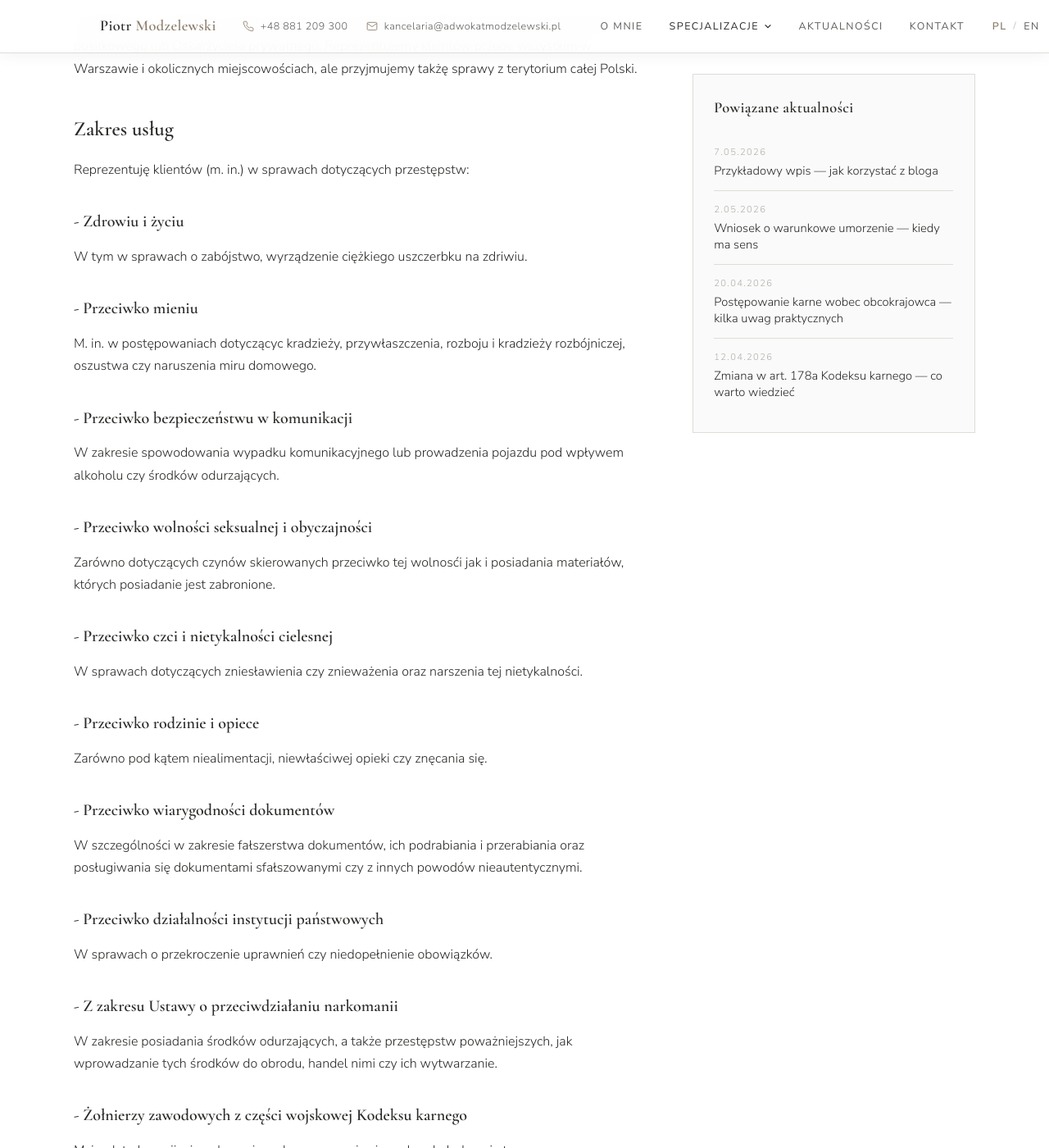
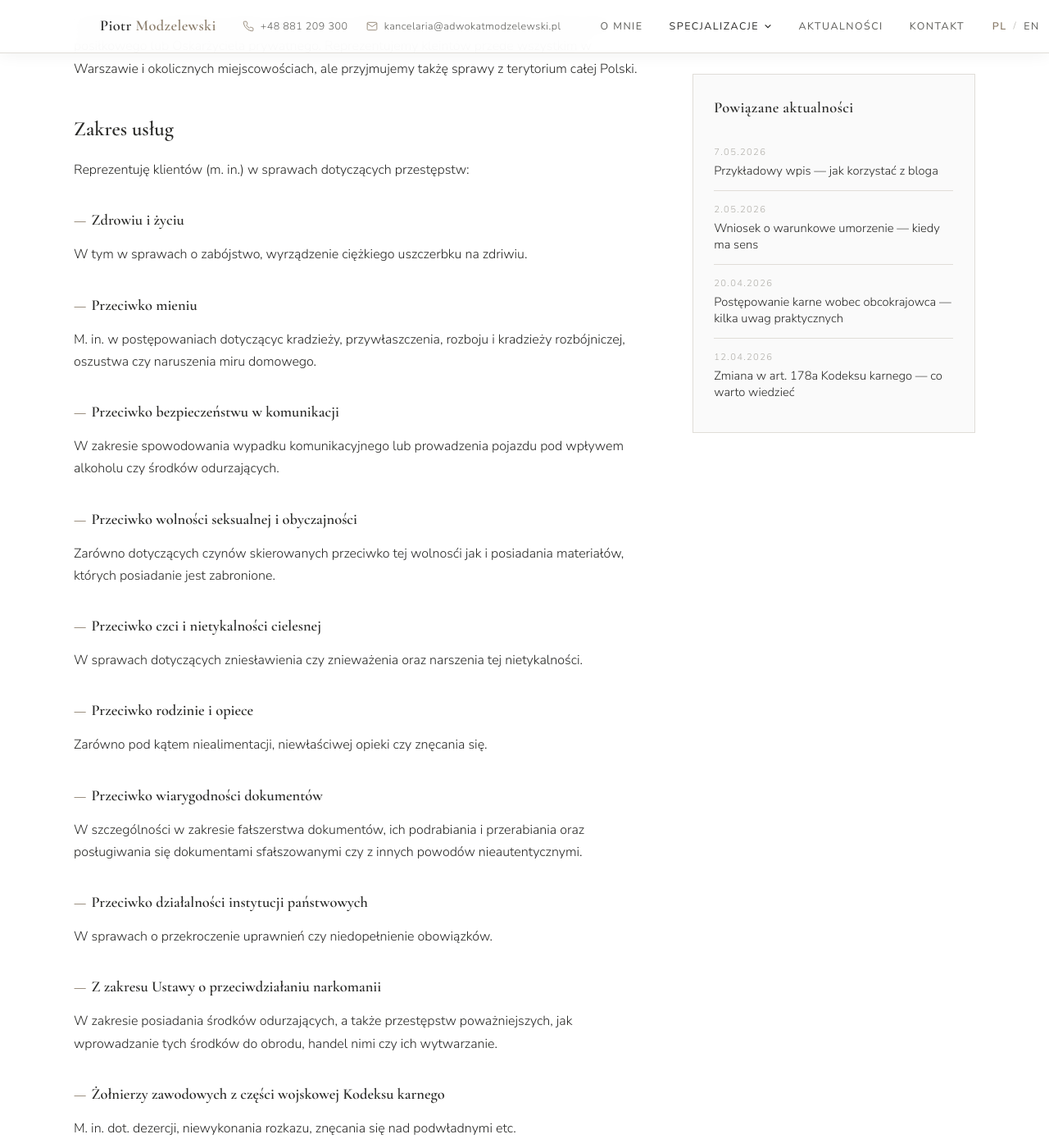
Before and after one commit to pmmodzelewski/adwokatmodzelewski.pl, a Jekyll site: the page built from _specjalizacje/prawo-karne.md, in a window 1280 px wide and 1400 px high, scrolled down 752 px. Shown: the whole window at 82% size. Built offline with Jekyll 4.4.1, drawn with Linux system fonts in a browser that asks for light colours; Markdown is read by kramdown in place of the engine named in the settings; some of the changed text lies outside the part shown.

Commit message:
style: h3 w post-body — mniejszy + automatyczny myslnik z przodu
Wlasciciel pisal "### - Naglowek" recznie zeby uzyskac dash
przed naglowkiem. Przeniesione do CSS:

- .post-body h3 ::before z em-dashem ("— ") w kolorze --accent
- font-size h3: 1.25rem -> 1.15rem (delikatnie mniejszy, bardziej
  dyskretny w hierarchii nagłówków)
- usuniete recznie wpisywane "- " z naglowkow w prawo-karne.md
  i sluzby-mundurowe.md (12 + 6 wystąpień), zeby uniknąć
  duplikatu "— - Naglowek"

Owner od teraz pisze po prostu `### Naglowek` — myslnik dodawany
automatycznie przez CSS.

```diff
--- a/_specjalizacje/prawo-karne.md
+++ b/_specjalizacje/prawo-karne.md
@@ -29,47 +29,47 @@ Reprezentujemy kleintów przede wszystkim w Warszawie i okolicznych miejscowośc
 
 Reprezentuję klientów (m. in.) w sprawach dotyczących przestępstw:
 
-### - Zdrowiu i życiu
+### Zdrowiu i życiu
 
 W tym w sprawach o zabójstwo, wyrządzenie ciężkiego uszczerbku na zdriwiu.
 
-### - Przeciwko mieniu
+### Przeciwko mieniu
 
 M. in. w postępowaniach dotyczącyc kradzieży, przywłaszczenia, rozboju i kradzieży rozbójniczej, oszustwa czy naruszenia miru domowego.
 
-### - Przeciwko bezpieczeństwu w komunikacji
+### Przeciwko bezpieczeństwu w komunikacji
 
 W zakresie spowodowania wypadku komunikacyjnego lub prowadzenia pojazdu pod wpływem alkoholu czy środków odurzających.
 
-### - Przeciwko wolności seksualnej i obyczajności
+### Przeciwko wolności seksualnej i obyczajności
 
 Zarówno dotyczących czynów skierowanych przeciwko tej wolnosći jak i posiadania materiałów, których posiadanie jest zabronione.
 
-### - Przeciwko czci i nietykalności cielesnej
+### Przeciwko czci i nietykalności cielesnej
 
 W sprawach dotyczących zniesławienia czy znieważenia oraz narszenia tej nietykalności.
 
-### - Przeciwko rodzinie i opiece
+### Przeciwko rodzinie i opiece
 
 Zarówno pod kątem niealimentacji, niewłaściwej opieki czy znęcania się.
 
-### - Przeciwko wiarygodności dokumentów
+### Przeciwko wiarygodności dokumentów
 
 W szczególności w zakresie fałszerstwa dokumentów, ich podrabiania i przerabiania oraz posługiwania się dokumentami sfałszowanymi czy z innych powodów nieautentycznymi.
 
-### - Przeciwko działalności instytucji państwowych
+### Przeciwko działalności instytucji państwowych
 
 W sprawach o przekroczenie uprawnień czy niedopełnienie obowiązków.
 
-### - Z zakresu Ustawy o przeciwdziałaniu narkomanii
+### Z zakresu Ustawy o przeciwdziałaniu narkomanii
 
 W zakresie posiadania środków odurzających, a także przestępstw poważniejszych, jak wprowadzanie tych środków do obrodu, handel nimi czy ich wytwarzanie.
 
-### - Żołnierzy zawodowych z części wojskowej Kodeksu karnego
+### Żołnierzy zawodowych z części wojskowej Kodeksu karnego
 
 M. in. dot. dezercji, niewykonania rozkazu, znęcania się nad podwładnymi etc.
 
-### - Skarbowych
+### Skarbowych
 
 Takich jak wystawianie nierzetelnych faktur czy uszczuplenie należności publicznoprawnej.
 
--- a/assets/css/post.css
+++ b/assets/css/post.css
@@ -52,9 +52,14 @@
 }
 .post-body h3 {
   font-family: var(--font-display);
-  font-size: 1.25rem;
+  font-size: 1.15rem;
   font-weight: 600;
   margin: 2rem 0 0.8rem;
+}
+.post-body h3::before {
+  content: "— ";
+  color: var(--accent);
+  margin-right: 0.1em;
 }
 .post-body ul, .post-body ol {
   padding-left: 1.4rem;
```
Also changed, not shown: _specjalizacje/sluzby-mundurowe.md (+7 -7 lines).
